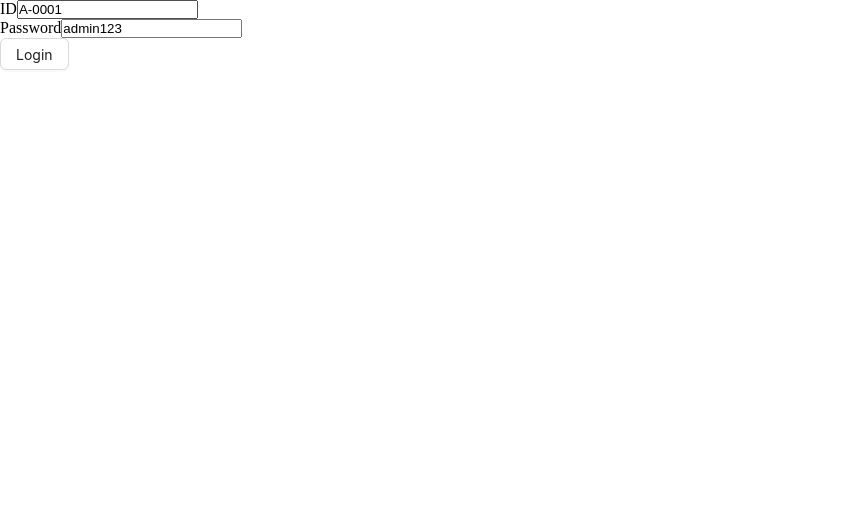
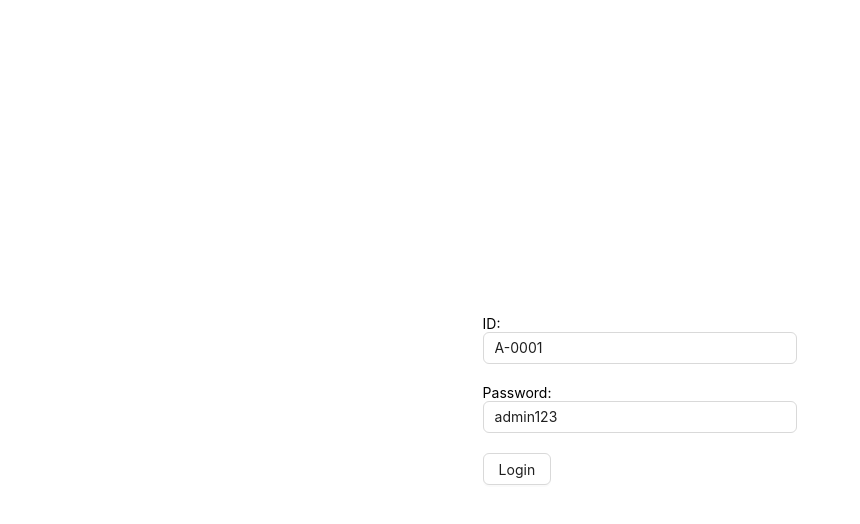
Before and after one commit to ProgrammerShipon/ph-level-2, a React (Vite) app in the folder Projects/phum-client/: page /login in a window 1280 px wide. Shown: the top 524 px of the page, without its empty margins (0-860 px from the left). Built offline with nearby package versions, Linux system fonts and the light colour scheme.

Commit message:
form handle in antd

```diff
--- /dev/null
+++ b/Projects/phum-client/src/components/form/PHFrom.tsx
@@ -0,0 +1,38 @@
+import {
+  FieldValues,
+  FormProvider,
+  SubmitHandler,
+  useForm,
+} from "react-hook-form";
+
+import { ReactNode } from "react";
+
+interface IPHFromProps {
+  onSubmit: SubmitHandler<FieldValues>;
+  children: ReactNode;
+  defaultValues?: Record<string, any>;
+}
+
+type TFormConfig = {
+  defaultValues?: Record<string, any>;
+};
+
+export default function PHFrom({
+  onSubmit,
+  children,
+  defaultValues,
+}: IPHFromProps & TFormConfig) {
+  const formConfig: TFormConfig = {};
+
+  if (defaultValues) {
+    formConfig["defaultValues"] = defaultValues;
+  }
+
+  const methods = useForm(formConfig);
+
+  return (
+    <FormProvider {...methods}>
+      <form onSubmit={methods.handleSubmit(onSubmit)}>{children}</form>
+    </FormProvider>
+  );
+}
--- /dev/null
+++ b/Projects/phum-client/src/components/form/PHInput.tsx
@@ -0,0 +1,20 @@
+import { Input } from "antd";
+import { Controller } from "react-hook-form";
+
+type TPHInputProps = {
+  type: string;
+  name: string;
+  label?: string;
+};
+
+export default function PHInput({ type, name, label }: TPHInputProps) {
+  return (
+    <div style={{ marginBottom: "20px" }}>
+      {label && <label id={name}>{label}</label>}
+      <Controller
+        name={name}
+        render={({ field }) => <Input {...field} type={type} id={name} />}
+      />
+    </div>
+  );
+}
--- a/Projects/phum-client/src/pages/Login.tsx
+++ b/Projects/phum-client/src/pages/Login.tsx
@@ -1,24 +1,32 @@
-import { Button } from "antd";
-import { FieldValues, useForm } from "react-hook-form";
+import { Button, Row } from "antd";
+import { FieldValues } from "react-hook-form";
+import { useNavigate } from "react-router-dom";
+import { toast } from "sonner";
+import PHFrom from "../components/form/PHFrom";
+import PHInput from "../components/form/PHInput";
 import { useLoginMutation } from "../redux/features/auth/authApi";
+import { setUser, TUser } from "../redux/features/auth/authSlice";
 import { useAppDispatch } from "../redux/hooks";
-import { setUser, TUser } from "../redux/features/auth/authSlice";
 import { JwtDecoded } from "../utils/JwtDecoded";
-import { toast } from "sonner";
-import { useNavigate } from "react-router-dom";
 
 export default function Login() {
   const dispatch = useAppDispatch();
   const navigate = useNavigate();
-  const { handleSubmit, register } = useForm({
-    defaultValues: {
-      userId: "A-0001",
-      password: "admin123",
-    },
-  });
+  // const { handleSubmit, register } = useForm({
+  //   defaultValues: {
+  //     userId: "A-0001",
+  //     password: "admin123",
+  //   },
+  // });
+  const defaultValues = {
+    userId: "A-0001",
+    password: "admin123",
+  };
   const [login] = useLoginMutation();
 
   const handleLogin = async (inputData: FieldValues) => {
+    console.log("inputData ", inputData);
+
     const toastId = toast("Logging in");
 
     try {
@@ -38,29 +46,39 @@
   };
 
   return (
-    <div>
-      <form onSubmit={handleSubmit(handleLogin)}>
-        <div>
-          <label htmlFor="userId">ID</label>
-          <input
-            id="userId"
-            type="text"
-            placeholder="Enter your id"
-            {...register("userId")}
-          />
-        </div>
-        <div>
-          <label htmlFor="password">Password</label>
-          <input
-            id="password"
-            type="text"
-            placeholder="Enter your id"
-            {...register("password")}
-          />
-        </div>
+    <Row justify="center" align="middle" style={{ height: "100vh" }}>
+      <PHFrom onSubmit={handleLogin} defaultValues={defaultValues}>
+        <PHInput type="text" name="userId" label="ID: " />
+        <PHInput type="text" name="password" label="Password: " />
+        <Button htmlType="submit"> Login </Button>
+      </PHFrom>
+    </Row>
+  );
 
-        <Button htmlType="submit"> Login </Button>
-      </form>
-    </div>
-  );
+  // return (
+  //   <div>
+  //     <form onSubmit={handleSubmit(handleLogin)}>
+  //       <div>
+  //         <label htmlFor="userId">ID</label>
+  //         <input
+  //           id="userId"
+  //           type="text"
+  //           placeholder="Enter your id"
+  //           {...register("userId")}
+  //         />
+  //       </div>
+  //       <div>
+  //         <label htmlFor="password">Password</label>
+  //         <input
+  //           id="password"
+  //           type="text"
+  //           placeholder="Enter your id"
+  //           {...register("password")}
+  //         />
+  //       </div>
+
+  //       <Button htmlType="submit"> Login </Button>
+  //     </form>
+  //   </div>
+  // );
 }
```
